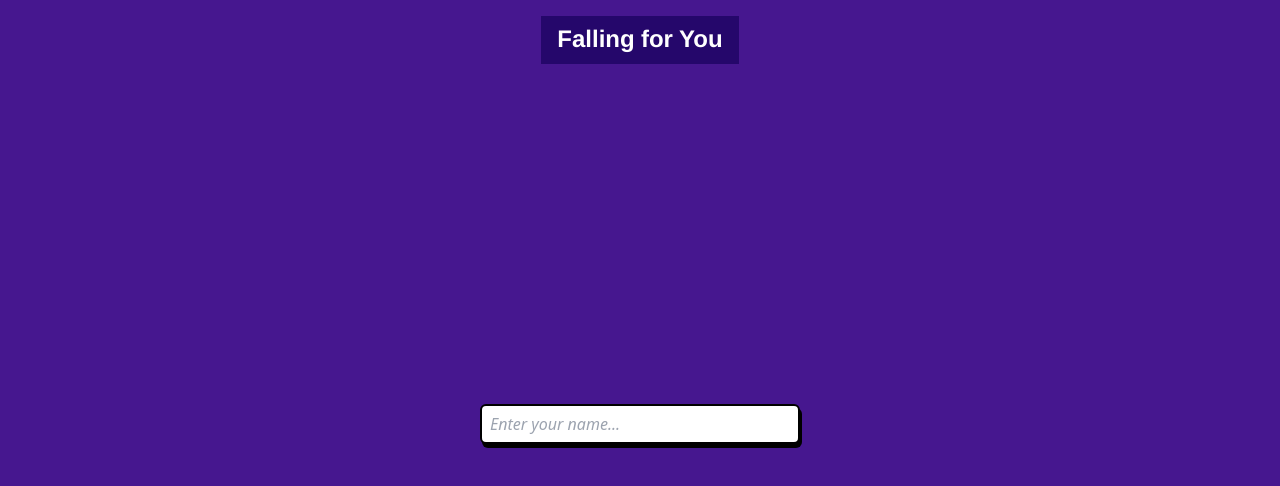
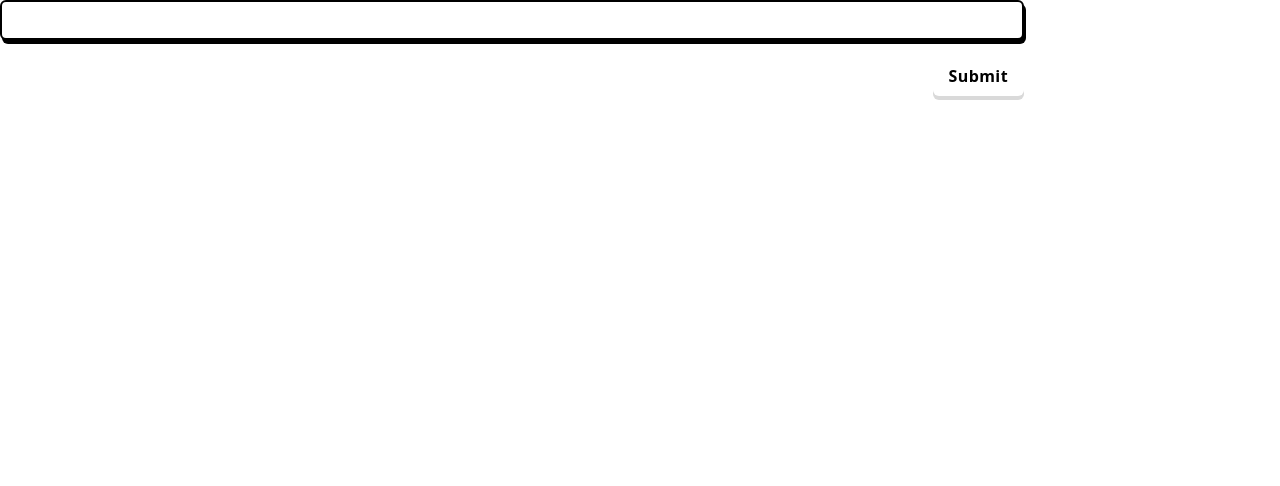
Before and after one commit to super-alpha-team/new-quizzes-fe, a Next.js app: page /test in a window 1280 px wide. Shown: the top 486 px of the page. Built offline with nearby package versions, Linux system fonts and the light colour scheme.

Commit message:
add enter to submit in shortanswer comp

```diff
--- a/components/questionares/Numerical.jsx
+++ b/components/questionares/Numerical.jsx
@@ -3,13 +3,20 @@ import React, { useState } from 'react';
 
 function Numerical({ handleAnswer }) {
     const [answer, setAnswer] = useState('');
+
+    function onSubmit(e) {
+        e.preventDefault();
+        handleAnswer(answer);
+        setAnswer('');
+    }
+
     return (
-        <div className='w-4/5 h-full flex flex-col items-center gap-4'>
-            <input type="text" className='w-full shadow-dark border-black border-2 rounded-md h-10 focus:outline-none p-2' onChange={({ target }) => setAnswer(target.value)} />
+        <form onSubmit={onSubmit} className='w-4/5 h-full flex flex-col items-center align-middle gap-4'>
+            <input type="text" value={answer} className='w-full shadow-dark border-black border-2 rounded-md h-10 focus:outline-none p-2' onChange={({ target }) => setAnswer(target.value)} />
             <div className='self-end'>
-                <SubmitButton text={'submit'} onSubmit={() => handleAnswer(answer)} />
+                <SubmitButton text={'submit'} onSubmit={onSubmit} />
             </div>
-        </div>
+        </form>
     );
 }
 
--- a/components/questionares/ShortAnswer.jsx
+++ b/components/questionares/ShortAnswer.jsx
@@ -3,13 +3,20 @@ import React, { useState } from 'react';
 
 function ShortAnswer({ handleAnswer }) {
     const [answer, setAnswer] = useState('');
+
+    function onSubmit(e) {
+        e.preventDefault();
+        handleAnswer(answer);
+        setAnswer('');
+    }
+
     return (
-        <div className='w-4/5 h-full flex flex-col items-center align-middle gap-4'>
-            <input type="text" className='w-full shadow-dark border-black border-2 rounded-md h-10 focus:outline-none p-2' onChange={({ target }) => setAnswer(target.value)} />
+        <form onSubmit={onSubmit} className='w-4/5 h-full flex flex-col items-center align-middle gap-4'>
+            <input type="text" value={answer} className='w-full shadow-dark border-black border-2 rounded-md h-10 focus:outline-none p-2' onChange={({ target }) => setAnswer(target.value)} />
             <div className='self-end'>
-                <SubmitButton text={'submit'} onSubmit={() => handleAnswer(answer)} />
+                <SubmitButton text={'submit'} onSubmit={onSubmit} />
             </div>
-        </div>
+        </form>
     );
 }
 
--- a/pages/test/index.jsx
+++ b/pages/test/index.jsx
@@ -28,6 +28,10 @@ function Test() {
     const [questions, setQuestions] = useState([]);
     const [username, setUsername] = useState('');
 
+    function handleAnswer(answer) {
+        console.log(answer);
+    }
+
     return (
         // <>
         //     <PlayHeader currentIndex={0} totalQuestion={2} />
@@ -36,10 +40,7 @@ function Test() {
         // </>
 
         // <FinalResult data={({ rank: 1, username: 'Chloe', sum_grade: 10 })} />
-        <InputUsername quizName={'Falling for You'} usernameOnSubmit={() => {
-
-        }}
-        />
+        <ShortAnswer handleAnswer={handleAnswer} />
     );
 }
 
```
